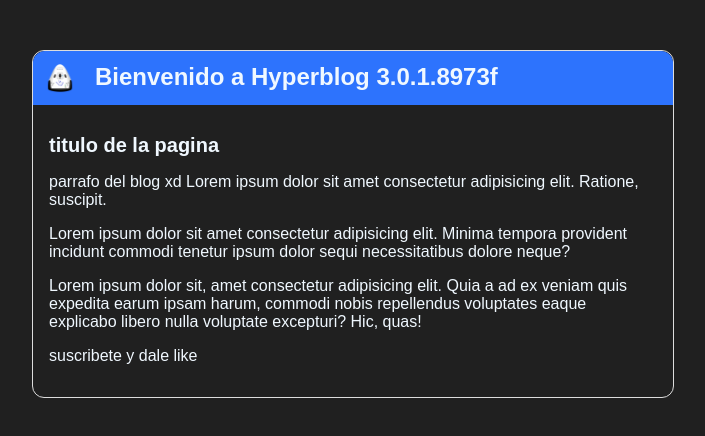
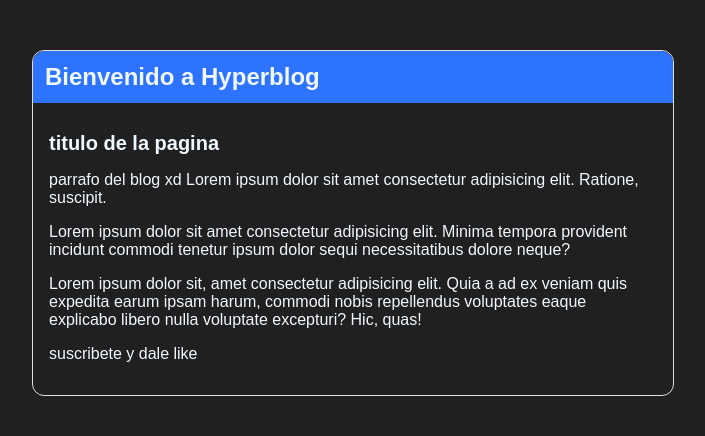
Before and after one commit to Matias-S1lva/hyperblog, a plain HTML site: page index.html in a window 1280 px wide. Shown: the whole page, without its empty margins (287-992 px from the left). Drawn offline with Linux system fonts and the light colour scheme.

Commit message:
quitando logo del header

```diff
--- a/index.html
+++ b/index.html
@@ -10,8 +10,8 @@
   <body>
     <div class="container">
       <div id="cabecera">
-        <img src="imagenes/dragon.webp" alt="">
-        Bienvenido a Hyperblog 3.0.1.8973f
+
+        Bienvenido a Hyperblog
       </div>
       <div id="post">
         <h1>titulo de la pagina</h1>
```
